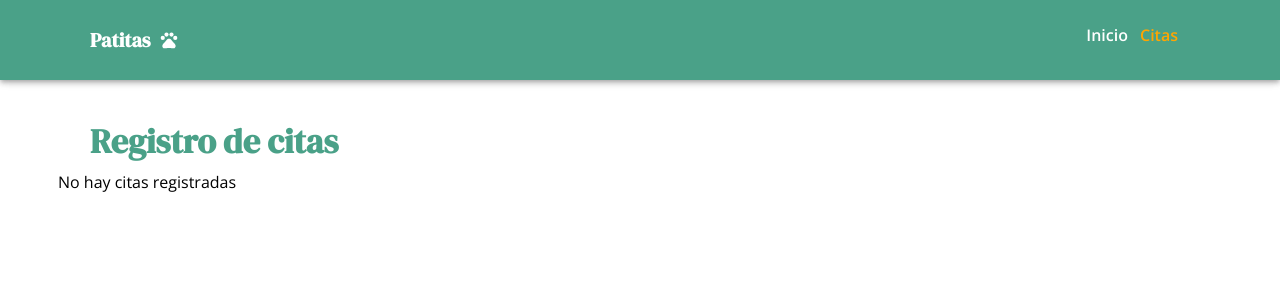
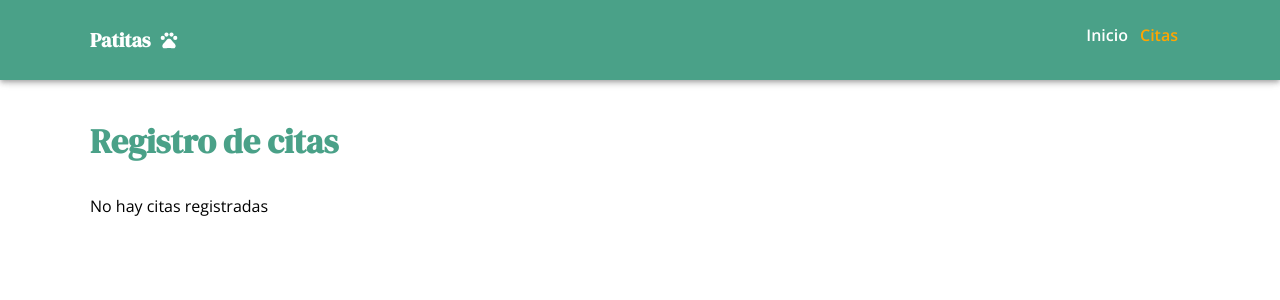
Before and after one commit to ChrisCedi/veterinaria-patitas, a React (Vite) app: page /quotes in a window 1280 px wide. Shown: the top 300 px of the page. Built offline with nearby package versions, Linux system fonts and the light colour scheme.

Commit message:
fix details

```diff
--- a/src/presentation/screens/Quotes/Quotes.tsx
+++ b/src/presentation/screens/Quotes/Quotes.tsx
@@ -19,17 +19,17 @@ export const Quotes = () => {
             Registro de citas
           </Typography>
 
-          <Grid container columnSpacing={4} rowSpacing={3}>
-            {quotes.length > 0 ? (
-              quotes.map((quote) => (
+          {quotes.length > 0 ? (
+            <Grid container columnSpacing={4} rowSpacing={3}>
+              {quotes.map((quote) => (
                 <Grid item xs={12} md={6} lg={4} key={quote.id}>
                   <QuoteCard quote={quote} />
                 </Grid>
-              ))
-            ) : (
-              <Typography>No hay citas registradas</Typography>
-            )}
-          </Grid>
+              ))}
+            </Grid>
+          ) : (
+            <Typography>No hay citas registradas</Typography>
+          )}
         </Container>
       </Box>
     </div>
--- a/src/presentation/sections/home/StartSection.tsx
+++ b/src/presentation/sections/home/StartSection.tsx
@@ -21,6 +21,7 @@ export const StartSection = () => {
         alignItems="center"
         sx={(theme) => ({
           [theme.breakpoints.down("md")]: {
+            marginBottom: 3,
             height: "50%",
           },
         })}
```
